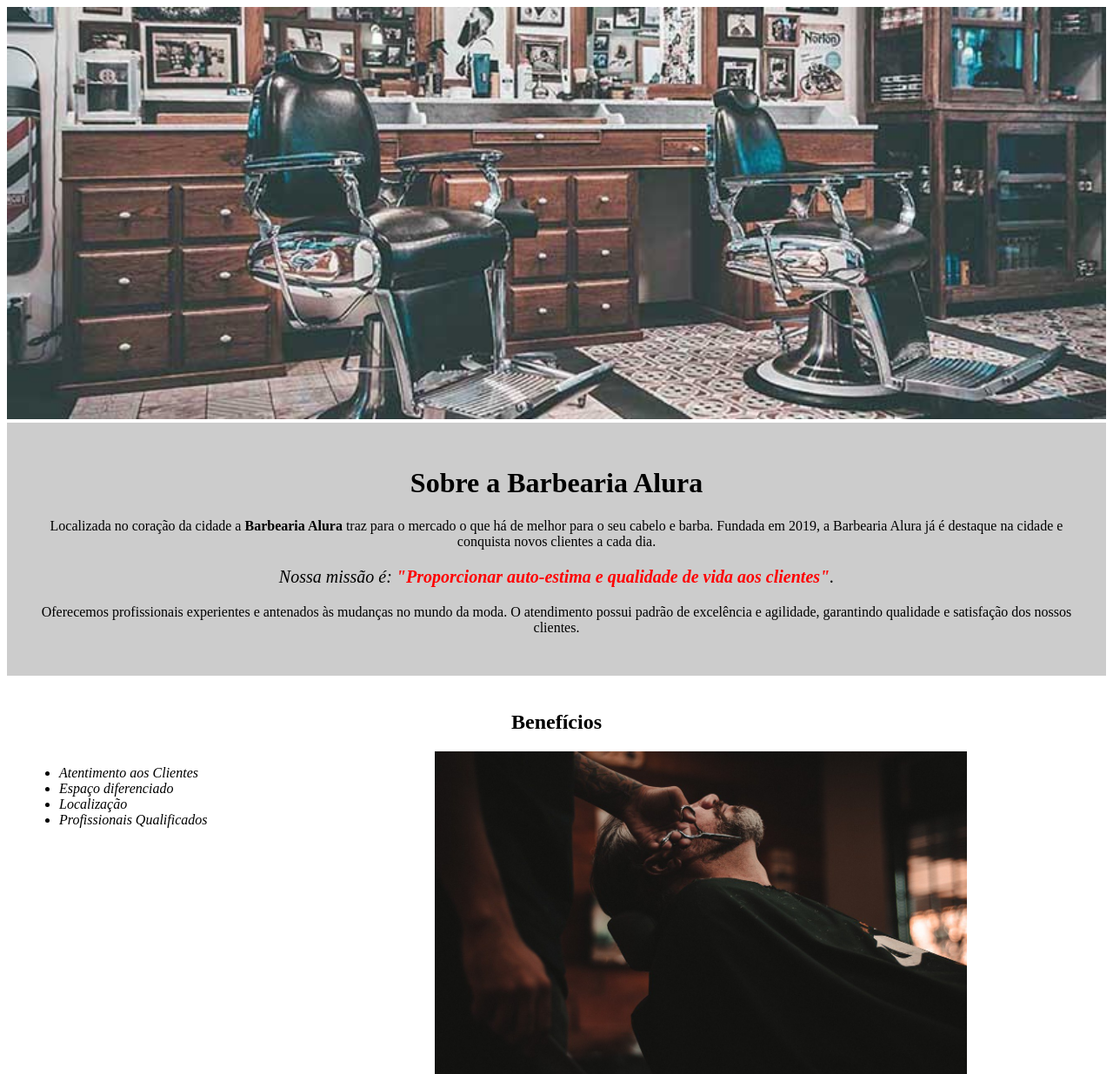
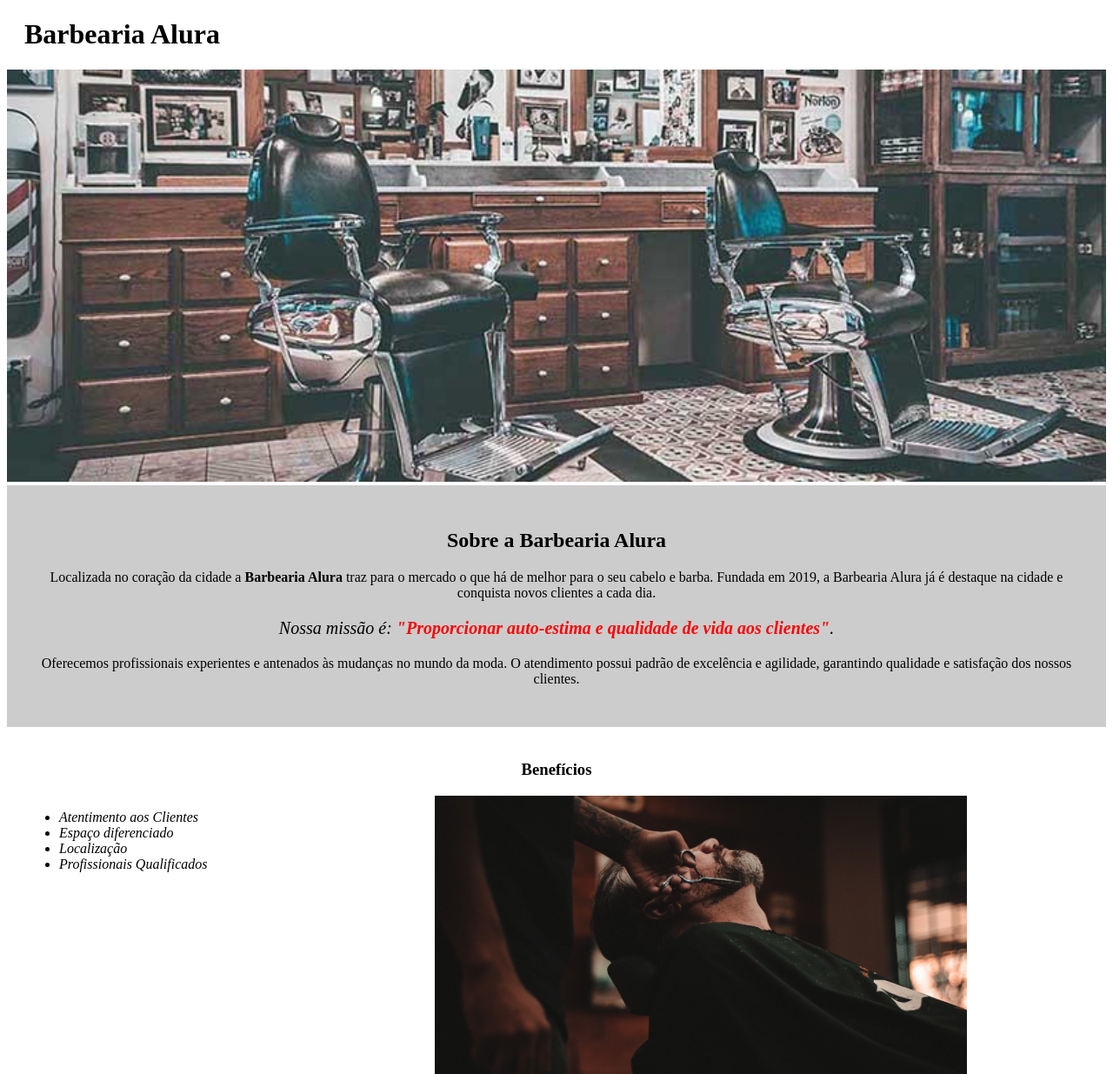
Before and after one commit to Math1355/HtmlCss, a plain HTML site: page index.html in a window 1280 px wide. Shown: the top 1235 px of the page at 87% size. Drawn offline with Linux system fonts and the light colour scheme.

Commit message:
Ultima atualização da aula 6

```diff
--- a/index.html
+++ b/index.html
@@ -7,9 +7,12 @@
 	</head>
 
 	<body>
+		<header>
+			<h1 class="titulo-principal">Barbearia Alura</h1>
+		</header>
 		<img id="banner" src="banner.jpg">
 			<div class="principal">
-			<h1>Sobre a Barbearia Alura</h1>
+			<h2 class="titulo-centralizado">Sobre a Barbearia Alura</h2>
 
 			<p>Localizada no coração da cidade a <strong>Barbearia Alura</strong> traz para o mercado o que há de melhor para o seu cabelo e barba. Fundada em 2019, a Barbearia Alura já é destaque na cidade e conquista novos clientes a cada dia.</p>
 
@@ -19,7 +22,7 @@
 		</div>
 
 		<div class="beneficios">
-			<h2>Benefícios</h2>
+			<h3 class="titulo-centralizado">Benefícios</h3>
 
 			<ul>
 				<li class="itens">Atentimento aos Clientes</li>
--- a/style.css
+++ b/style.css
@@ -11,7 +11,11 @@ body {
 	padding: 30px;
 }
 
-h1 {
+.titulo-principal{
+	padding-left: 20px;
+}
+
+.titulo-centralizado{
 	text-align: center
 }
 
@@ -36,9 +40,6 @@ em strong {
 	padding: 20px;
 }
 
-h2{
-	text-align: center;
-}
 ul{
 	display: inline-block;
 	vertical-align: top;
```
